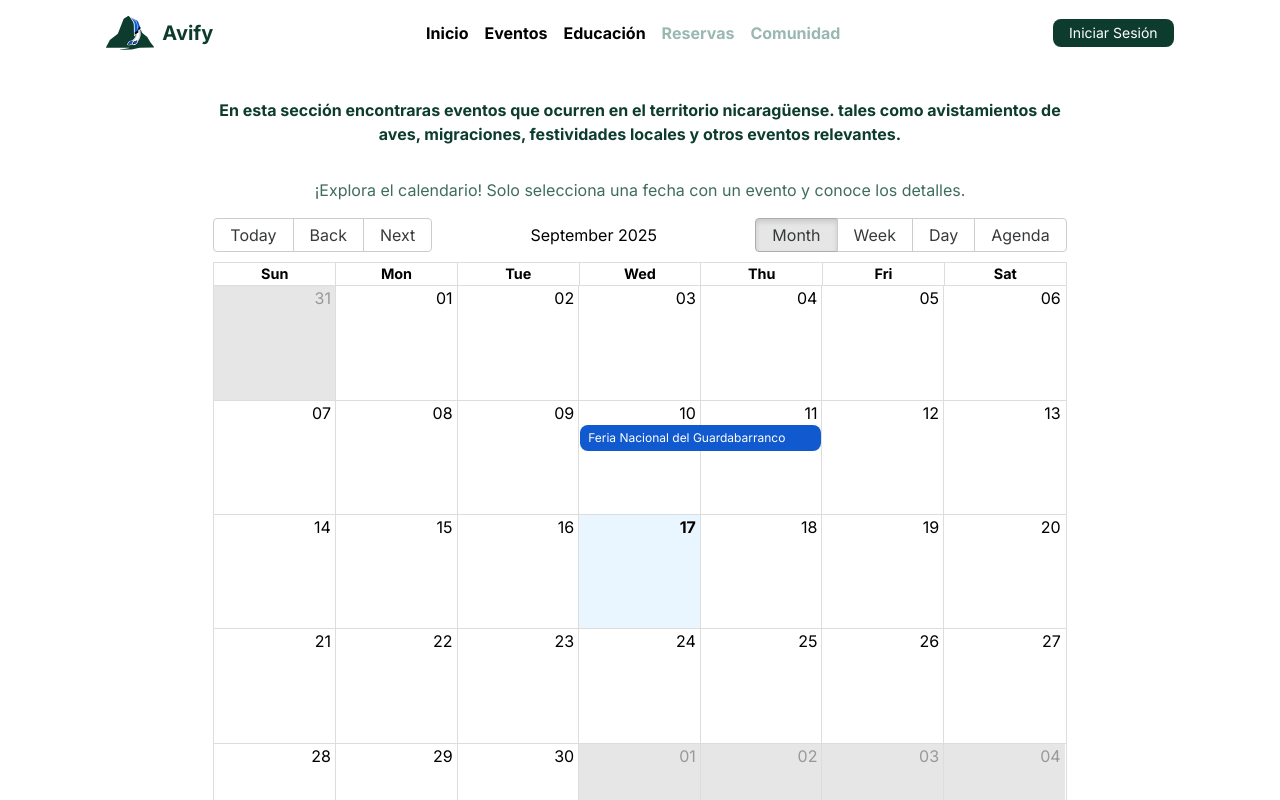
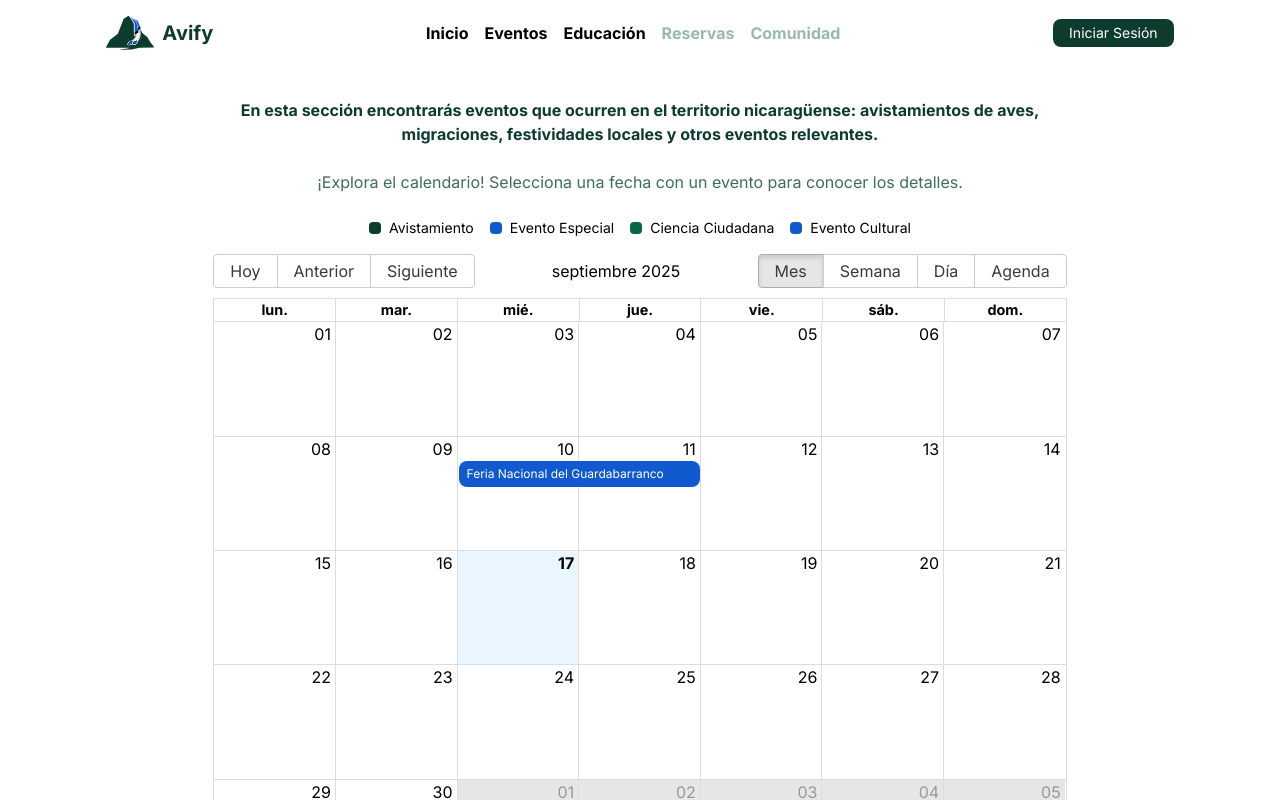
Before and after one commit to Hackathon-Nicaragua-2025/Frontend-Hackathon, a React (Vite) app: page /events in a window 1280 px wide. Built offline with nearby package versions, Linux system fonts and the light colour scheme.

Commit message:
primeros cambios enventos

```diff
--- a/src/components/Calendar.tsx
+++ b/src/components/Calendar.tsx
@@ -1,10 +1,11 @@
 // Import For React
 import { useState } from 'react';
 // Import For Big Calendar
-import { Calendar, momentLocalizer, type View } from 'react-big-calendar';
+import { Calendar, momentLocalizer, type View, type Messages } from 'react-big-calendar';
 import 'react-big-calendar/lib/css/react-big-calendar.css';
 // Import For Moment
 import moment from 'moment';
+import 'moment/locale/es';
 // Import For Types
 import type { CalendarEvent } from '../types/calendars';
 // Import For Components
@@ -15,8 +16,26 @@ interface CalendarProps {
   events: CalendarEvent[];
 }
 
-// Const Localizer
+// Set locale to Spanish for Moment and create localizer
+moment.locale('es');
 const localizer = momentLocalizer(moment)
+
+// Messages in Spanish for react-big-calendar
+const messages: Messages = {
+  allDay: 'Todo el día',
+  previous: 'Anterior',
+  next: 'Siguiente',
+  today: 'Hoy',
+  month: 'Mes',
+  week: 'Semana',
+  day: 'Día',
+  agenda: 'Agenda',
+  date: 'Fecha',
+  time: 'Hora',
+  event: 'Evento',
+  noEventsInRange: 'No hay eventos en este rango.',
+  showMore: (total: number) => `+ Ver más (${total})`,
+} as const;
 
 // Component Calendar
 export const CalendarComponent = ({ events }: CalendarProps) => {
@@ -39,9 +58,10 @@ export const CalendarComponent = ({ events }: CalendarProps) => {
   };
 
   return (
-    <div className='w-full h-[80dvh] overflow-y-auto mx-auto mb-4 md:w-3/4 lg:w-2/3'>
+    <div className='w-full h-[80dvh] overflow-y-auto mx-auto mb-4'>
       <Calendar
         localizer={localizer}
+        messages={messages}
         events={events}
         date={date}
         view={view}
@@ -65,8 +85,8 @@ export const CalendarComponent = ({ events }: CalendarProps) => {
         }}
       />
       {/* Modal */}
-      <Modal openModal={openEventModal} closeModal={closeEventModal} style={{ position: 'fixed', left: 'calc(50%)', top: 'calc(50%)', transform: 'translateY(-50%) translateX(-50%)', width: '300px', height: 'fit-content', padding: '2rem 1.5rem', borderRadius: '10px', backgroundColor: 'white', zIndex: 15 }}>
-        <h2 className="mb-2 font-bold text-center text-primary">{selectedEvent?.title}</h2>
+      <Modal openModal={openEventModal} closeModal={closeEventModal} style={{ position: 'fixed', left: 'calc(50%)', top: 'calc(50%)', transform: 'translateY(-50%) translateX(-50%)', width: '300px', height: 'fit-content', padding: '2rem 1.5rem', borderRadius: '10px', backgroundColor: 'white', zIndex: 15 }} ariaLabelledBy="event-title">
+        <h2 id="event-title" className="mb-2 font-bold text-center text-primary">{selectedEvent?.title}</h2>
         <h3 className="my-2 text-sm">
           <span className='font-bold'>
             Ave Relacionada:
--- a/src/pages/Events.tsx
+++ b/src/pages/Events.tsx
@@ -35,19 +35,28 @@ export default function Events() {
 		<>
 			{/* NavBar */}
 			<NavBar />
-			<h2 className='mx-4 mt-8 font-bold text-center text-primary md:w-2/3 md:mx-auto'>
-				En esta sección encontraras eventos que ocurren en el territorio nicaragüense. tales como avistamientos de aves, migraciones, festividades locales y otros eventos relevantes.
-			</h2>
-			<div className='flex flex-col justify-center gap-4 mt-8'>
-				<p className='mx-8 text-center text-primary-low md:w-2/3 md:mx-auto'>
-					¡Explora el calendario! Solo selecciona una fecha con un evento y conoce los detalles.
-				</p>
-				<CalendarComponent events={typedEvents} />
-			</div>
+			<main role="main" className="mx-auto mt-8 md:w-2/3">
+				<h1 id="events-title" className='mx-4 font-bold text-center text-primary'>
+					En esta sección encontrarás eventos que ocurren en el territorio nicaragüense: avistamientos de aves, migraciones, festividades locales y otros eventos relevantes.
+				</h1>
+				<div className='flex flex-col justify-center gap-4 mt-6'>
+					<p className='mx-8 text-center text-primary-low'>
+						¡Explora el calendario! Selecciona una fecha con un evento para conocer los detalles.
+					</p>
+					{/* Legend */}
+					<div aria-label="Leyenda de categorías" className='flex flex-wrap items-center justify-center gap-4 mx-4 mt-2 text-sm'>
+						<div className='flex items-center gap-2'><span aria-hidden className='inline-block w-3 h-3 rounded' style={{ backgroundColor: '#0D3C2F' }}></span><span>Avistamiento</span></div>
+						<div className='flex items-center gap-2'><span aria-hidden className='inline-block w-3 h-3 rounded' style={{ backgroundColor: '#1159CE' }}></span><span>Evento Especial</span></div>
+						<div className='flex items-center gap-2'><span aria-hidden className='inline-block w-3 h-3 rounded' style={{ backgroundColor: '#0A6646' }}></span><span>Ciencia Ciudadana</span></div>
+						<div className='flex items-center gap-2'><span aria-hidden className='inline-block w-3 h-3 rounded' style={{ backgroundColor: '#1159CE' }}></span><span>Evento Cultural</span></div>
+					</div>
+					<CalendarComponent events={typedEvents} />
+				</div>
+			</main>
 			{/* Footer */}
 			<Footer />
 			{/* Nav Icons */}
-			{isTablet ? <NavIcons /> : ''}
+			{isTablet ? <NavIcons /> : null}
 		</>
 	)
 }
--- /dev/null
+++ b/src/types/moment-locale.d.ts
@@ -0,0 +1,4 @@
+declare module 'moment/locale/*' {
+  const locale: unknown;
+  export default locale;
+}
```
